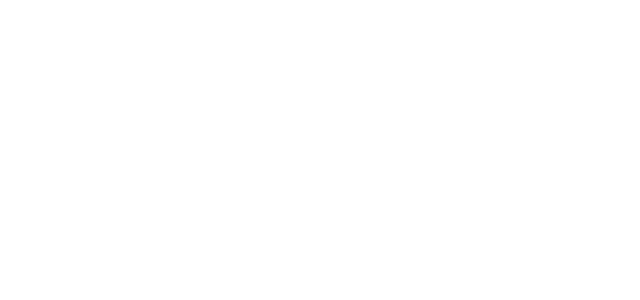
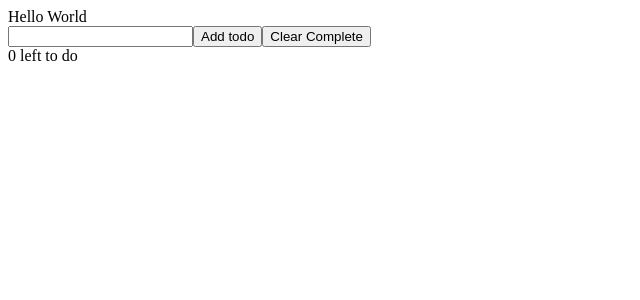
Before and after one commit to mlombardia/todo-list, a React (Create React App) app: page / in a window 1280 px wide. Shown: the top 300 px of the page, without its empty margins (0-640 px from the left). Built offline with nearby package versions, Linux system fonts and the light colour scheme.

Commit message:
first component added

```diff
--- a/src/App.js
+++ b/src/App.js
@@ -1,7 +1,15 @@
 import React from 'react';
-
+import TodoList from './TodoList'
 function App() {
-  return null
+  return (
+    <>
+      <TodoList />
+      <input type="text" />
+      <button>Add todo</button>
+      <button>Clear Complete</button>
+      <div>0 left to do</div>
+    </>
+  )
 }
 
 export default App;
--- /dev/null
+++ b/src/TodoList.js
@@ -0,0 +1,9 @@
+import React from 'react'
+
+export default function TodoList() {
+    return (
+        <div>
+            Hello World
+        </div>
+    )
+}
```
